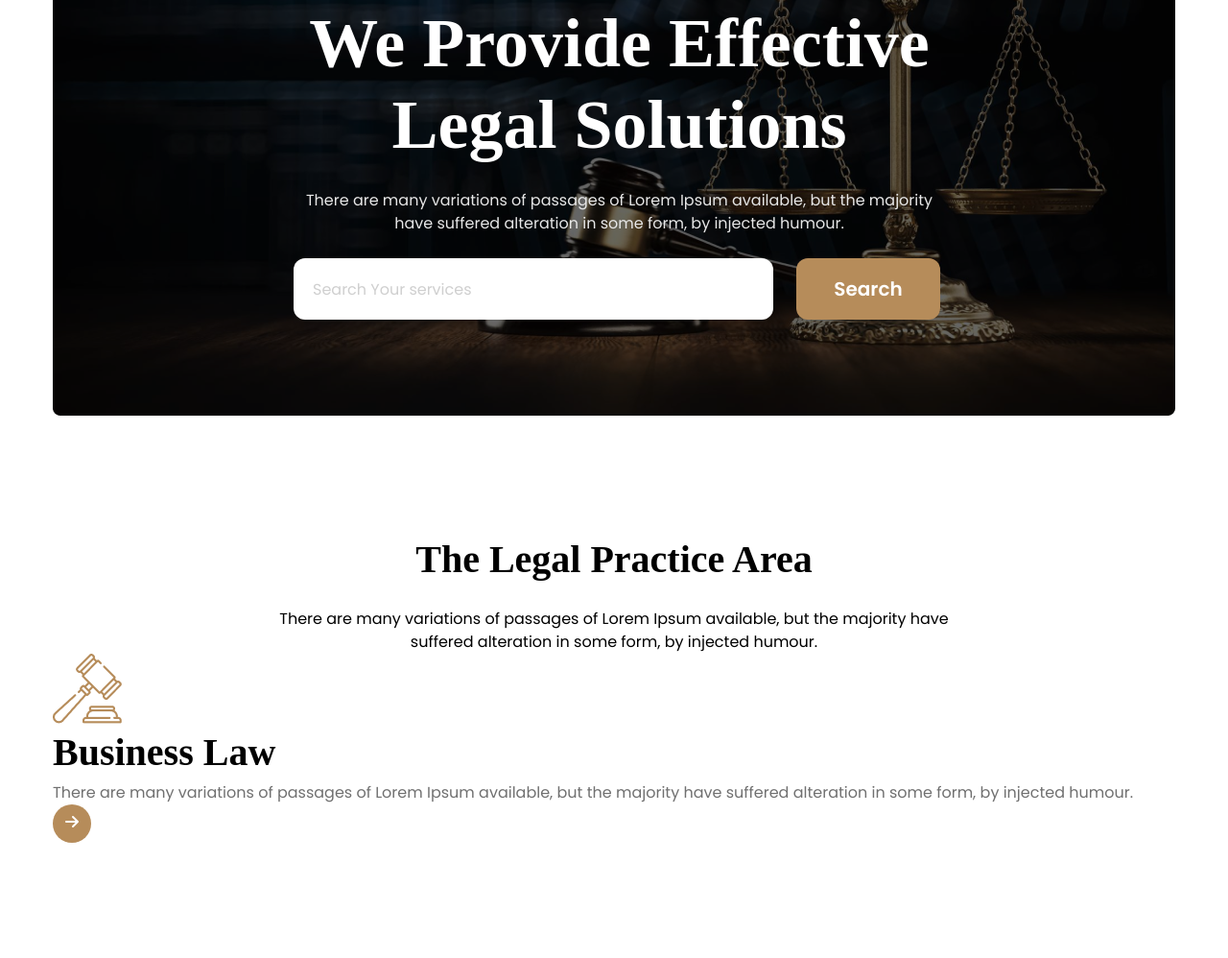
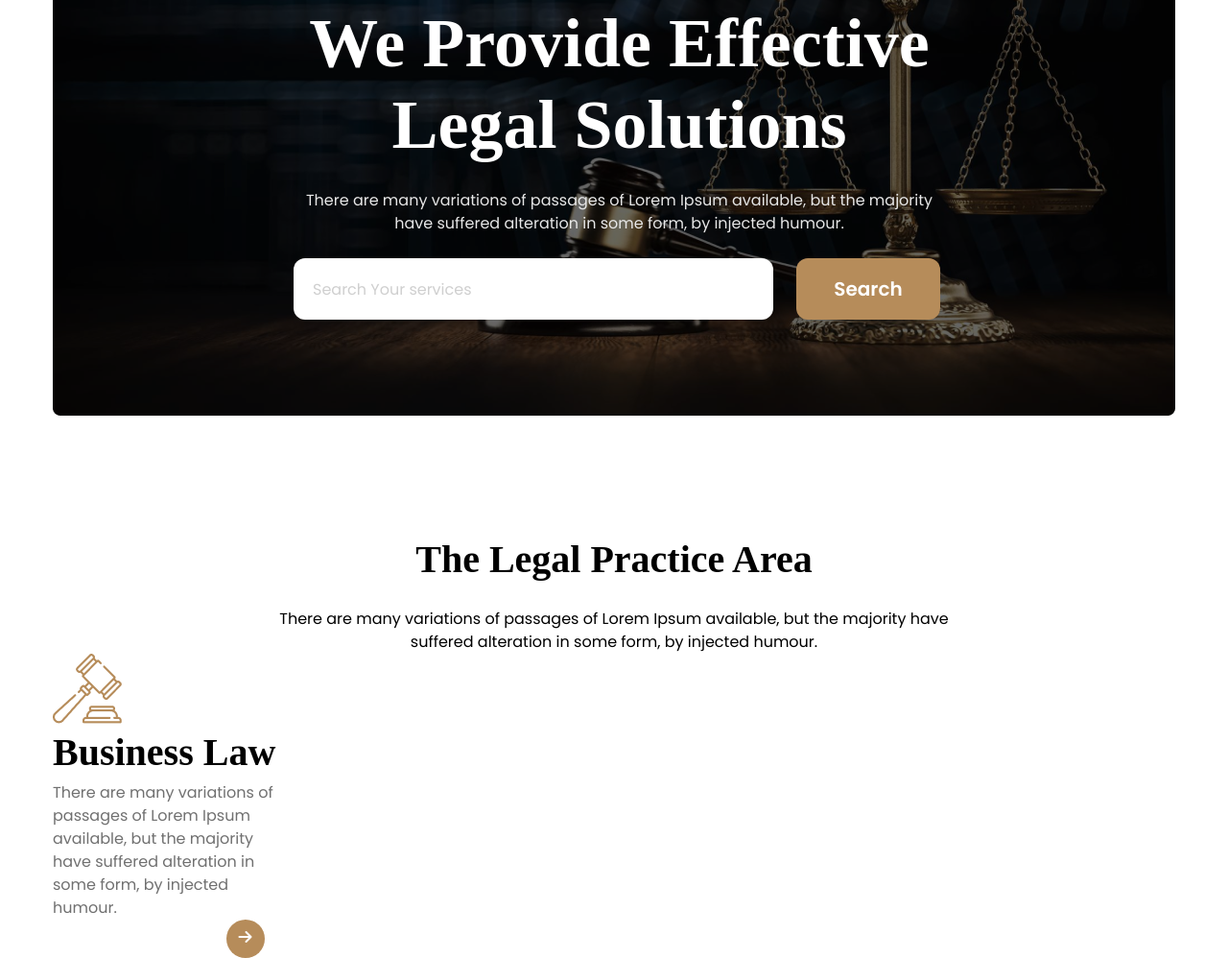
Before and after one commit to imtiaz-al-kabir/legal-solutions, a plain HTML site: page index.html in a window 1280 px wide. Shown: the part 310-1308 px from the top of the page at 96% size. Before the commit the page ends 1188 px from the top, so only its background shows below. Drawn offline with nearby package versions, Linux system fonts and the light colour scheme.

Commit message:
card structure done with tailwind css

```diff
--- a/index.html
+++ b/index.html
@@ -94,19 +94,21 @@
         </p>
       </div>
       <div>
-        <div>
+        <div class="w-[401px]">
           <img class="" src="./images/business.png" alt="" />
           <h1 class="font-[EB-Garamond] text-[40px] font-[800]">
             Business Law
           </h1>
-          <p class="text-[#707070]">
+          <p class="text-[#707070] w-[240px]">
             There are many variations of passages of Lorem Ipsum available, but
             the majority have suffered alteration in some form, by injected
             humour.
           </p>
-          <i
-            class="fa-solid fa-arrow-right bg-[#B68C5A] w-[40px] h-[40px] rounded-full text-center pt-[10px] text-white"
-          ></i>
+          <div class="text-center">
+            <i
+              class="fa-solid fa-arrow-right bg-[#B68C5A] w-[40px] h-[40px] rounded-full text-center pt-[10px] text-white"
+            ></i>
+          </div>
         </div>
       </div>
     </section>
```
